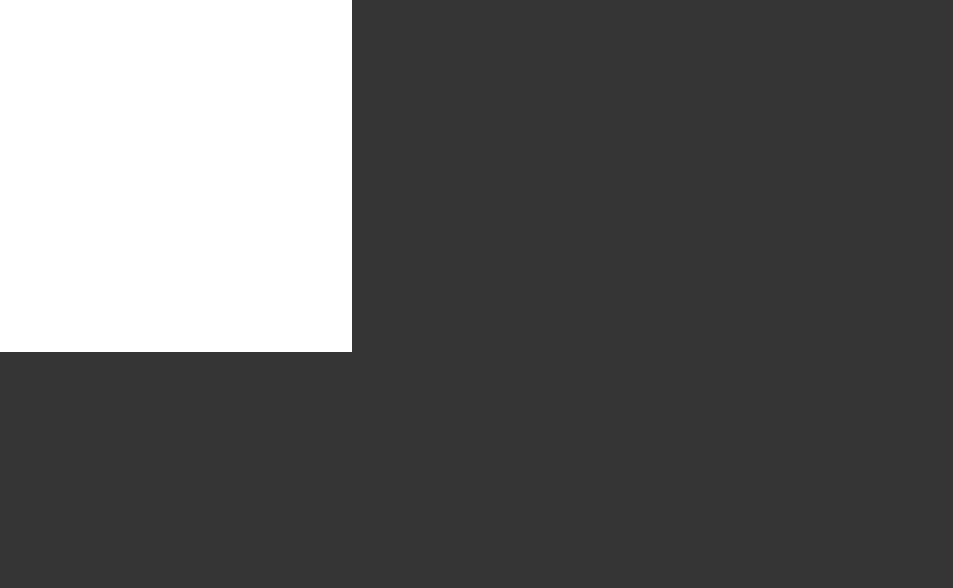
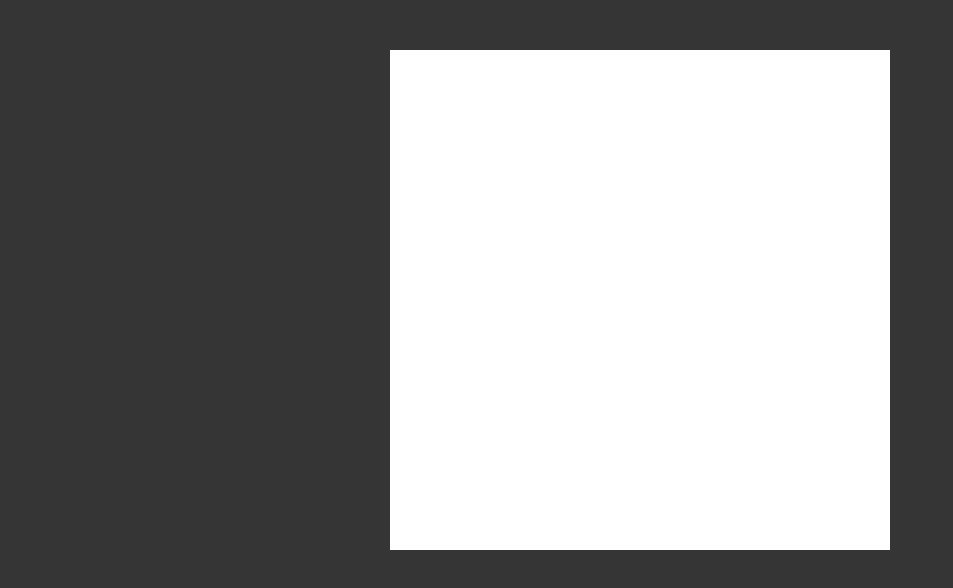
Before and after one commit to bartek623/DrawingRecognition, a React (Vite) app: page / in a window 1280 px wide. Shown: the top 588 px of the page, without its empty margins (0-953 px from the left). Built offline with nearby package versions, Linux system fonts and the light colour scheme.

Commit message:
canvas fix

```diff
--- a/src/App.tsx
+++ b/src/App.tsx
@@ -2,33 +2,23 @@ import { CssBaseline, ThemeProvider } from "@mui/material";
 import theme from "./theme/theme";
 import { Canvas, CtxType } from "./components/Canvas/Canvas";
 
-const CANVAS_SIZE = {
-  WIDTH: 64,
-  HEIGHT: 64,
-};
+const CANVAS_SIZE = 48;
 
 function App() {
   const canvasChangeHandler = (ctx: CtxType) => {
-    const imageData = ctx?.getImageData(
-      0,
-      0,
-      CANVAS_SIZE.WIDTH,
-      CANVAS_SIZE.HEIGHT
-    );
+    const imageData = ctx?.getImageData(0, 0, CANVAS_SIZE, CANVAS_SIZE);
 
     if (!imageData) return;
 
     const data32bits = new Uint32Array(imageData?.data.buffer);
     const simpleData = data32bits.map((el) => el && 1);
-
-    console.log(simpleData);
   };
   return (
     <ThemeProvider theme={theme}>
       <CssBaseline />
       <Canvas
-        width={CANVAS_SIZE.WIDTH}
-        height={CANVAS_SIZE.HEIGHT}
+        width={CANVAS_SIZE}
+        height={CANVAS_SIZE}
         onChange={canvasChangeHandler}
       />
     </ThemeProvider>
--- a/src/components/Canvas/Canvas.tsx
+++ b/src/components/Canvas/Canvas.tsx
@@ -1,4 +1,17 @@
+import { Box, styled } from "@mui/material";
 import React, { useEffect, useRef, useState } from "react";
+
+const ACTUAL_CANVAS_SIZE = 500;
+
+const StyledBox = styled(Box)`
+  margin: 50px auto;
+  width: ${ACTUAL_CANVAS_SIZE}px;
+`;
+
+const CanvasStyle = {
+  width: ACTUAL_CANVAS_SIZE + "px",
+  backgroundColor: "#fff",
+};
 
 export type CtxType = CanvasRenderingContext2D | undefined;
 
@@ -15,7 +28,7 @@ export function Canvas({ width, height, onChange }: CanvasProps) {
 
   useEffect(() => {
     const canvas = canvasRef.current;
-    const ctx = canvas?.getContext("2d", { colorSpace: "display-p3" });
+    const ctx = canvas?.getContext("2d", { willReadFrequently: true });
 
     if (!ctx) return;
 
@@ -33,9 +46,15 @@ export function Canvas({ width, height, onChange }: CanvasProps) {
   };
 
   const draw = (e: React.MouseEvent<HTMLCanvasElement>) => {
-    if (!ctx || !isDrawing) return;
+    const canvas = canvasRef.current;
 
-    ctx.lineTo(e.nativeEvent.offsetX, e.nativeEvent.offsetY);
+    if (!ctx || !isDrawing || !canvas) return;
+    console.log(e);
+
+    const x = ((e.clientX - canvas.offsetLeft) * width) / ACTUAL_CANVAS_SIZE;
+    const y = ((e.clientY - canvas.offsetTop) * height) / ACTUAL_CANVAS_SIZE;
+
+    ctx.lineTo(x, y);
     ctx.stroke();
   };
 
@@ -46,9 +65,10 @@ export function Canvas({ width, height, onChange }: CanvasProps) {
   };
 
   return (
+    <StyledBox>
       <canvas
         ref={canvasRef}
-      style={{ transform: "scale(10)", backgroundColor: "white" }}
+        style={CanvasStyle}
         width={width}
         height={height}
         onMouseDown={startDrawing}
@@ -57,5 +77,6 @@ export function Canvas({ width, height, onChange }: CanvasProps) {
         onMouseLeave={stopDrawing}
         onChange={() => onChange(ctx)}
       />
+    </StyledBox>
   );
 }
```
Lines whose indentation alone changed are shown as unchanged.
